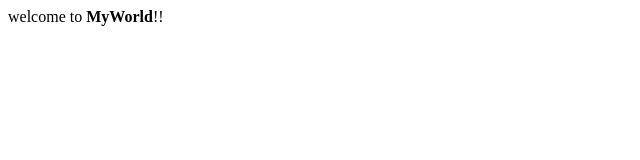
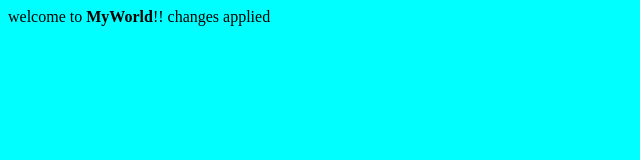
Before and after one commit to Himjo/JenkinsTraining, a plain HTML site: page index.html in a window 1280 px wide. Shown: the whole page, without its empty margins (0-640 px from the left). Drawn offline with Linux system fonts and the light colour scheme.

Commit message:
changes applied 1

```diff
--- a/index.html
+++ b/index.html
@@ -1,3 +1,4 @@
-<bgcolor='aqua'>
+<body bgcolor='aqua'>
 welcome to <b>MyWorld</b>!!
-</bgcolor>
+changes applied
+</body>
```
